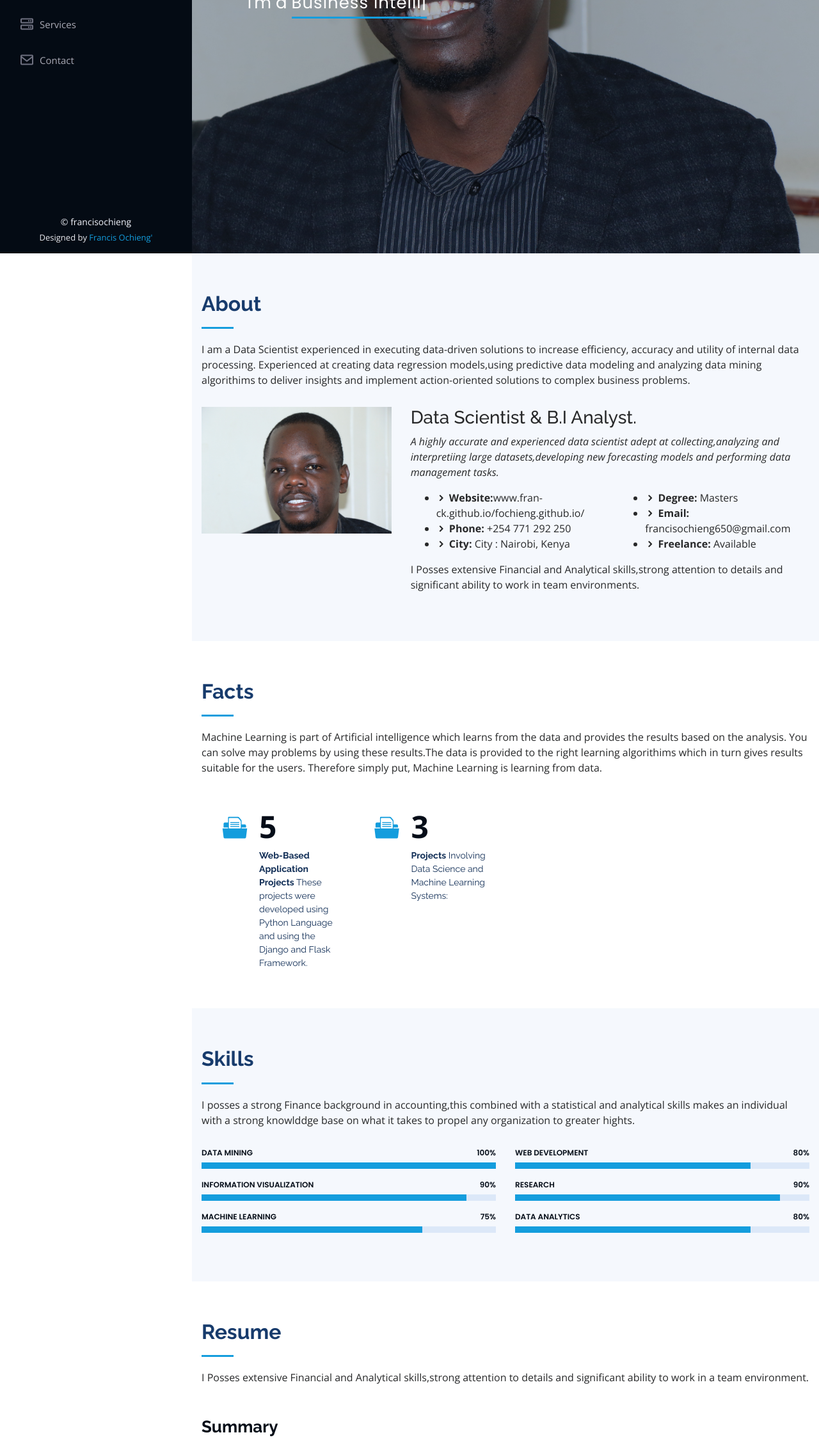
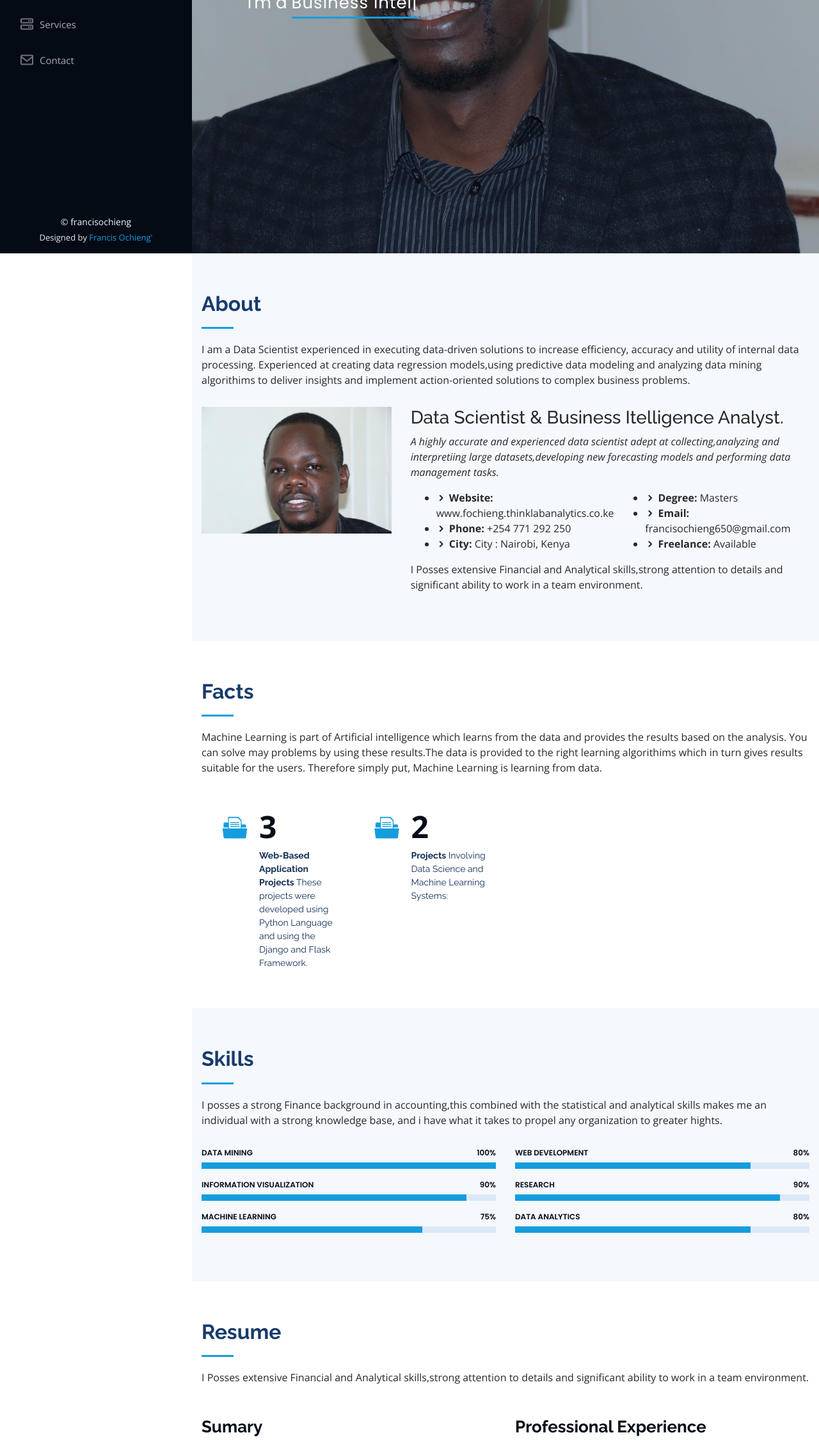
Before and after one commit to mungasiamoses/ochiengfrancis, a plain HTML site: page index.html in a window 1280 px wide. Shown: the part 404-2658 px from the top of the page at 64% size. Drawn offline with nearby package versions, Linux system fonts and the light colour scheme.

Commit message:
Update index.html

```diff
--- a/index.html
+++ b/index.html
@@ -77,7 +77,7 @@
   <section id="hero" class="d-flex flex-column justify-content-center align-items-center">
     <div class="hero-container" data-aos="fade-in">
       <h1>Francis Ochieng'</h1>
-      <p>I'm a <span class="typed" data-typed-items="Data Scientist,Business Intelligence Analyst,Researcher"></span></p>
+      <p>I'm a <span class="typed" data-typed-items="Data Scientist,Business intelligence Analyst,Researcher"></span></p>
     </div>
   </section><!-- End Hero -->
 
@@ -97,7 +97,7 @@
             <img src="assets/img/francis2.JPG" class="img-fluid" alt="">
           </div>
           <div class="col-lg-8 pt-4 pt-lg-0 content" data-aos="fade-left">
-            <h3>Data Scientist &amp; B.I Analyst.</h3>
+            <h3>Data Scientist &amp; Business Itelligence Analyst.</h3>
             <p class="font-italic">
               A highly accurate and experienced data scientist adept at collecting,analyzing and interpretiing large datasets,developing new forecasting models and performing data management tasks.
                          </p>
@@ -105,7 +105,7 @@
               <div class="col-lg-6">
                 <ul>
                  <!--  <li><i class="icofont-rounded-right"></i> <strong>Date of Birth:</strong> 20 October 1992</li> -->
-                  <li><i class="icofont-rounded-right"></i> <strong>Website:</strong>www.fran-ck.github.io/fochieng.github.io/</li>
+                  <li><i class="icofont-rounded-right"></i> <strong>Website:</strong> www.fochieng.thinklabanalytics.co.ke</li>
                   <li><i class="icofont-rounded-right"></i> <strong>Phone:</strong> +254 771 292 250</li>
                   <li><i class="icofont-rounded-right"></i> <strong>City:</strong> City : Nairobi, Kenya</li>
                 </ul>
@@ -119,7 +119,7 @@
                 </ul>
               </div>
             </div>
-            <p>I Posses extensive Financial and Analytical skills,strong attention to details and significant ability to work in team environments.
+            <p>I Posses extensive Financial and Analytical skills,strong attention to details and significant ability to work in a team environment.
             </p>
           </div>
         </div>
@@ -152,7 +152,7 @@
           <div class="col-lg-3 col-md-6 d-md-flex align-items-md-stretch" data-aos="fade-up" data-aos-delay="100">
             <div class="count-box">
               <i class="icofont-document-folder"></i>
-              <span data-toggle="counter-up">5</span>
+              <span data-toggle="counter-up">3</span>
               <p><strong>Web-Based Application Projects</strong> These projects were developed using Python Language and using the Django and Flask Framework.</p>
                 </div>
           </div>
@@ -160,7 +160,7 @@
              <div class="col-lg-3 col-md-6 d-md-flex align-items-md-stretch" data-aos="fade-up" data-aos-delay="100">
             <div class="count-box">
               <i class="icofont-document-folder"></i>
-              <span data-toggle="counter-up">3</span>
+              <span data-toggle="counter-up">2</span>
               <p><strong>Projects</strong> Involving Data Science and Machine Learning Systems:</p>
 
                 </p>
@@ -195,7 +195,7 @@
 
         <div class="section-title">
           <h2>Skills</h2>
-          <p>I posses a strong Finance background in accounting,this combined with a statistical and analytical skills makes an individual with a strong knowlddge base on what it takes to propel any organization to greater hights.</p>
+          <p>I posses a strong Finance background in accounting,this combined with the statistical and analytical skills makes me an individual with a strong knowledge base, and i have what it takes to propel any organization to greater hights.</p>
         </div>
 
         <div class="row skills-content">
@@ -266,10 +266,10 @@
 
         <div class="row">
           <div class="col-lg-6" data-aos="fade-up">
-            <h3 class="resume-title">Summary</h3>
+            <h3 class="resume-title">Sumary</h3>
             <div class="resume-item pb-0">
               <h4>Francis Ochieng' Omondi</h4>
-              <p><em>Innovative and deadline-driven Data Scientist with years of experience in using data extraction tools and building decision making-models that help businesses to generate insights from data that help the Management make informative decisions.</em></p>
+              <p><em>Innovative and deadline-driven Data Scientist with 3+ years of experience in using data extraction tools and building decision making-models that help businesses to generate insights from data that help the Management make informative decisions.</em></p>
               <ul>
                 <li>Nairobi, kenya</li>
                 <li>+254 771 292 250</li>
@@ -280,7 +280,7 @@
             <h3 class="resume-title">Education</h3>
             <div class="resume-item">
               <h4>Master of Science in Data Analytics <!--&amp; Graphic Design--></h4>
-<!--               <h5>2019 - 2021</h5> -->
+        <!--       <h5>2019 - 2021</h5> -->
               <p><em>Kca University, Nairobi, Kenya</em></p>
 <!--               <p>Skills Learnt on the course:</p>
               <ul>
@@ -291,23 +291,33 @@
               	<li>Human Perception and Data Visualization</li>
               	<li>System Dynamics and Simulation</li>
               	<li>Business Logic and Sense Making</li> -->
-            <h3 class="resume-title">Research</h3>
+           </div>
             <div class="resume-item">
               <h4>Bachelor of Commerce<!--&amp; Accounting--></h4>
-<!--               <h5>2015 - 2018</h5> -->
+       <!--        <h5>2015 - 2018</h5> -->
               <p><em>Kca University, Nairobi, Kenya</em></p>
-<!--               <p>Graduated with a second class Upper division Accounting Option.</p> -->
+          <!--     <p>Graduated with a second class Upper division Accounting Option.</p> -->
             </div>
-             <div class="resume-item">
+               <div class="resume-item">
               <h4>C.P.A Professional Course<!--&amp; Accounting--></h4>
-<!--               <h5>2015 - 2018</h5> -->
+       <!--        <h5>2015 - 2018</h5> -->
               <p><em>Kca University, Nairobi, Kenya</em></p>
-<!--               <p>Graduated with a second class Upper division Accounting Option.</p> -->
+          <!--     <p>Graduated with a second class Upper division Accounting Option.</p> -->
             </div>
-           <div class="resume-item">
+<!--               <p>Skills Learnt on the course:</p>
+              <ul>
+                <li>Objected Oriented Programming</li>
+                <li>DataBases</li>
+                <li>Data Mining</li>
+                <li>Machine Learning</li>
+                <li>Human Perception and Data Visualization</li>
+                <li>System Dynamics and Simulation</li>
+                <li>Business Logic and Sense Making</li> -->
+          <h3 class="resume-title">Research</h3>
+            <div class="resume-item">
               <h4>Human Resource Analytics <!--&amp; Graphic Design--></h4>
         <!--       <h5>2019 - 2021</h5> -->
-              <p><em>To build a model that evaluates rate of employees attrition in an organization</em></p>
+              <p><em>To build a model that evaluates rate of employees attrition in an organization.</em></p>
                <form action="HumanResourceAnalyticsReport(EDA).pdf" method="get" target="_blank">
          <button type="submit">Read More</button>
                <!-- <a href="HumanResourceAnalyticsReport(EDA).pdf" class="btn btn-primary">Learn More</a> -->
@@ -318,7 +328,7 @@
             <h3 class="resume-title">Professional Experience</h3>
             <div class="resume-item">
               <h4>Consultant-Data Scientist</h4>
-<!--               <h5>2017 - Present</h5> -->
+              <!-- <h5></h5> -->
               <p><em>Think Lab Analytics, Nairobi, Kenya </em></p>
               <ul>
                  <li>Working as a productive and positive team member to design, code, test, report, and debug operations Business intelligent Systems for decision making.</li>
@@ -331,8 +341,8 @@
               </ul>
             </div>
               <div class="resume-item">
-              <h4>Accountant Payables</h4>
-<!--               <h5>2015 - Present</h5> -->
+              <h4>Accountant</h4>
+            <!--   <h5>2015 - Present</h5> -->
               <p><em>Kca University, Nairobi, Kenya</em></p>
               <ul>
                 <li>Processing of the university payments including the statutory payments and reconciling of vendor payments and staff imprests.</li>
@@ -518,7 +528,7 @@
 
         <div class="section-title">
           <h2>Testimonials</h2>
-          <p>I am proud of having worked with  the follwing people who can attest to my skills and passion in generating insights from data.</p>
+          <p>I am proud of having worked with  the following people who can attest to my skills and drive towards creating a data driven organization.</p>
         </div>
 
         <div class="owl-carousel testimonials-carousel">
```
